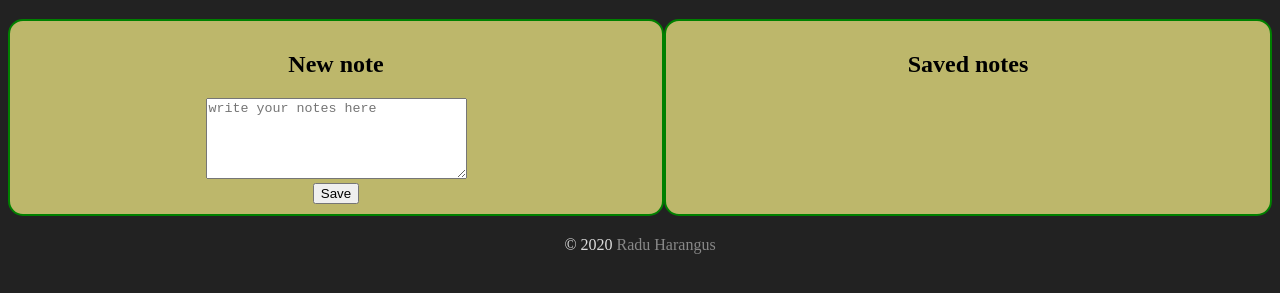
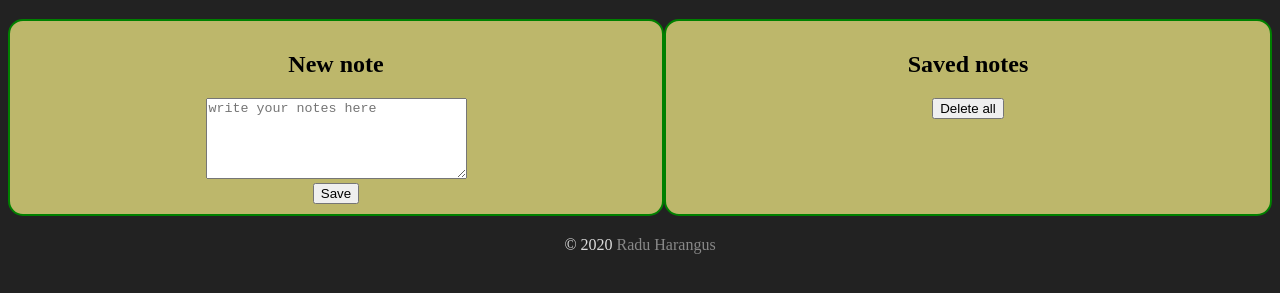
Before and after one commit to Radoogle/Notes-app, a plain HTML site: page index.html in a window 1280 px wide. Shown: the part 61-354 px from the top of the page. Drawn offline with Linux system fonts and the light colour scheme.

Commit message:
added button for delete all notes = clear local storage

```diff
--- a/index.html
+++ b/index.html
@@ -21,6 +21,7 @@
             <h2>Saved notes</h2>
             <ol id="savednotes">
             </ol>
+            <button onclick="clearLocalStorage()">Delete all</button>
         </div>
     </main>
     <footer>&copy; 2020 <a href="#">Radu Harangus</a></footer>
--- a/javas.js
+++ b/javas.js
@@ -23,3 +23,8 @@ function saveNote () {
     localStorage.setItem(key, value);
 
 }
+
+function clearLocalStorage () {
+    localStorage.clear();
+    location.reload();
+}
```
